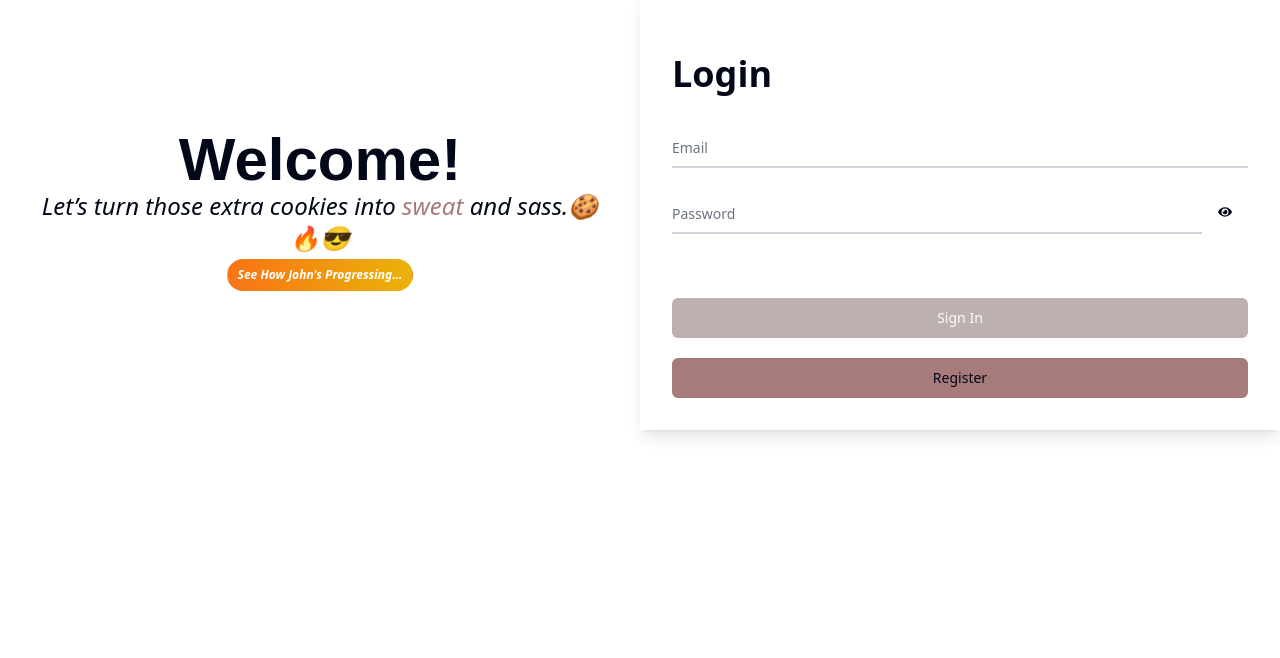
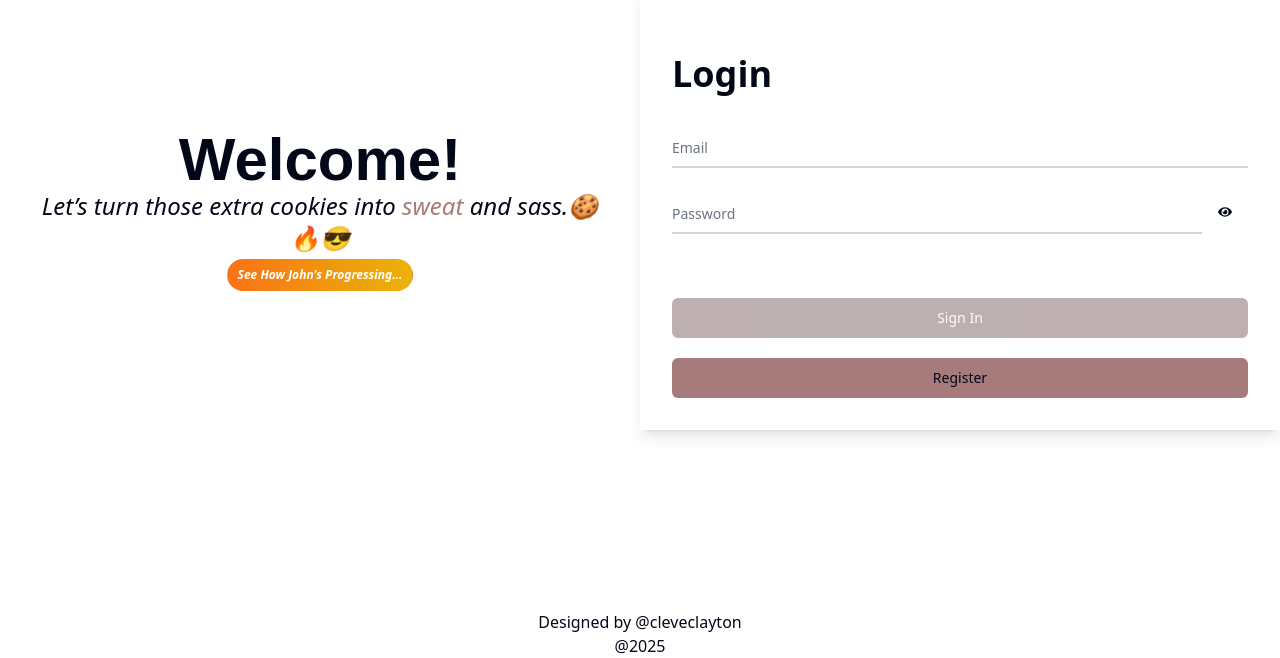
Before and after one commit to manOnTheMoon2101/weight_management, a Next.js app: page /login in a window 1280 px wide. Shown: the part 190-848 px from the top of the page. Before the commit the page ends 800 px from the top, so only its background shows below. Built offline with nearby package versions, Linux system fonts and the light colour scheme; a web font is replaced by a local one.

Commit message:
footer update

```diff
--- /dev/null
+++ b/app/components/body/body/footer/Footer.tsx
@@ -0,0 +1,13 @@
+import React from "react";
+const Footer = () => {
+  return (
+    <div className="flex flex-row justify-center items-center">
+      <div className="text-center">
+        <div>Designed by @cleveclayton</div>
+        <div>@2025</div>
+      </div>
+    </div>
+  );
+};
+
+export default Footer;
--- a/app/layout.tsx
+++ b/app/layout.tsx
@@ -6,6 +6,7 @@
 import { ThemeProvider } from "./components/lib/theme_provider/theme_provider";
 import { Toaster } from "@/components/ui/toaster";
 import { Suspense } from "react";
+import Footer from "./components/body/body/footer/Footer";
 const inter = Inter({ subsets: ["latin"] });
 
 export const metadata: Metadata = {
@@ -35,10 +36,11 @@
             enableSystem
             disableTransitionOnChange
           >
-            <Providers>{children}</Providers>
+            <Providers>{children} <Footer/></Providers>
             <Toaster />
           </ThemeProvider>
         </Suspense>
+
       </body>
     </html>
   );
```
